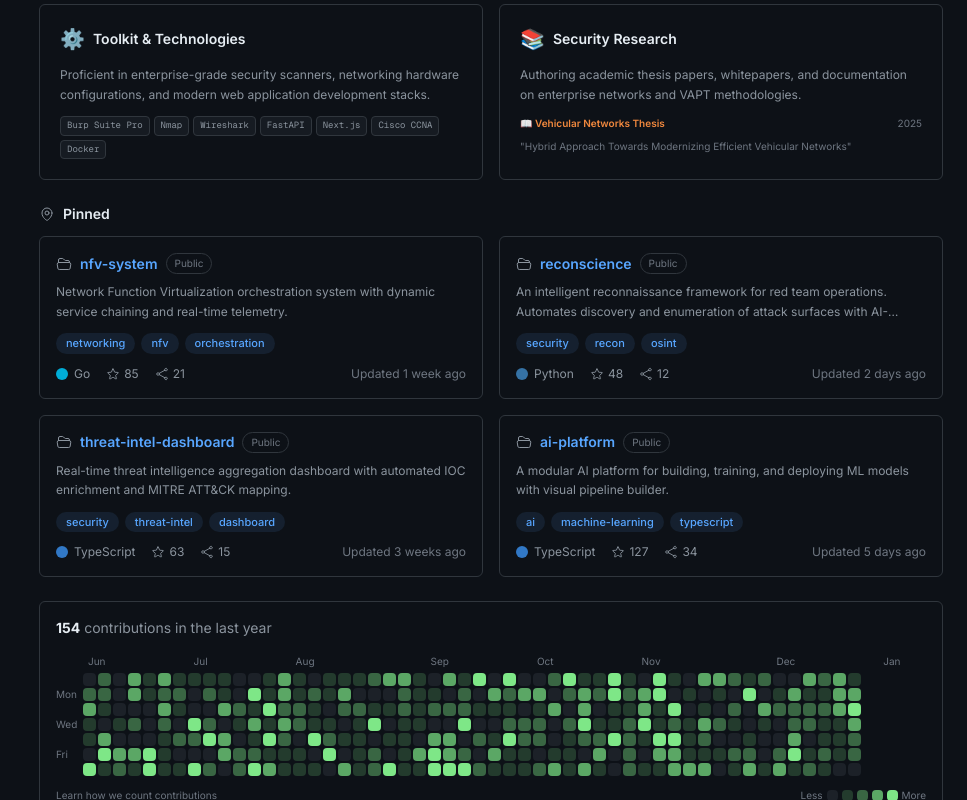
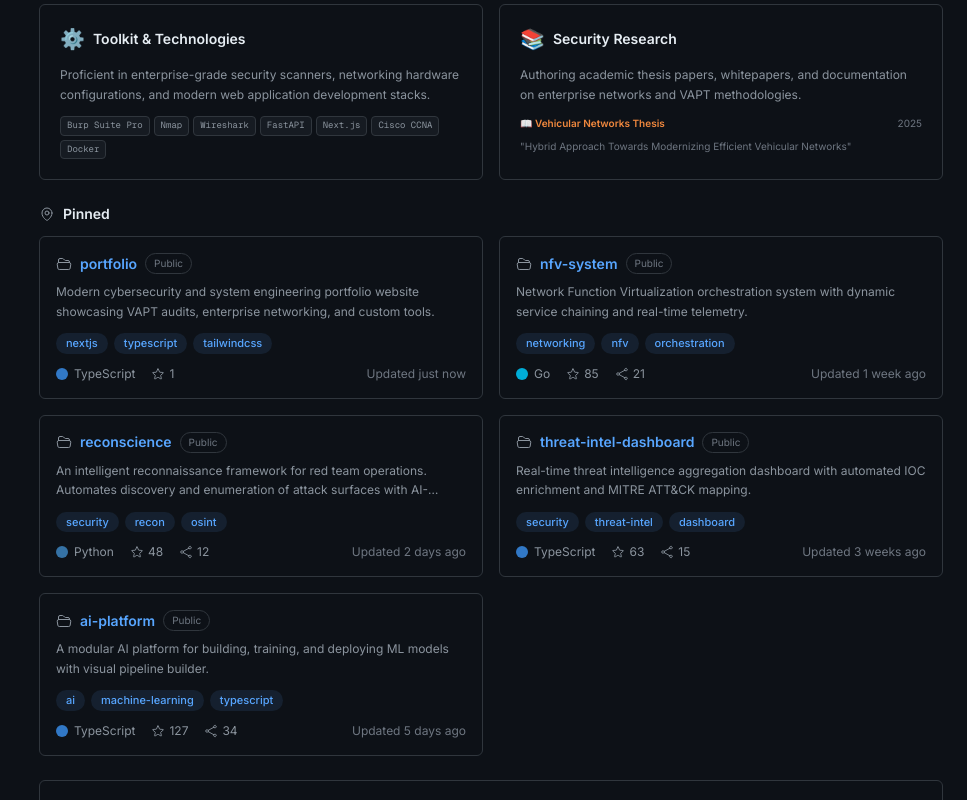
Before and after one commit to DidarAlif/portfolio, a Next.js app: page / in a window 1280 px wide. Shown: the part 1361-2161 px from the top of the page, without its empty margins (313-1280 px from the left). Built offline with nearby package versions, Linux system fonts and the light colour scheme.

Commit message:
feat: add portfolio repo metadata, implement local-live metadata merging logic on repositories tab

```diff
--- a/src/app/(profile)/repositories/page.tsx
+++ b/src/app/(profile)/repositories/page.tsx
@@ -31,14 +31,20 @@ export default function RepositoriesPage() {
 
         if (Array.isArray(data) && data.length > 0) {
           // Map GitHub API response to our Repository interface
-          const mappedRepos: Repository[] = data.map((item: any) => ({
+          const mappedRepos: Repository[] = data.map((item: any) => {
+            // Find local override if it exists
+            const localOverride = fallbackRepos.find(
+              (r) => r.name.toLowerCase() === item.name.toLowerCase()
+            );
+
+            return {
               id: String(item.id),
               name: item.name,
-            description: item.description || "No description provided.",
-            longDescription: item.description || "No description provided.",
+              description: localOverride?.description || item.description || "No description provided.",
+              longDescription: localOverride?.longDescription || item.description || "No description provided.",
               language: item.language || "Shell",
               languageColor: getLanguageColor(item.language),
-            techStack: item.language ? [item.language] : ["Shell"],
+              techStack: localOverride?.techStack || (item.language ? [item.language] : ["Shell"]),
               stars: item.stargazers_count,
               forks: item.forks_count,
               issues: item.open_issues_count,
@@ -46,11 +52,12 @@ export default function RepositoriesPage() {
               updated: formatUpdatedDate(item.updated_at),
               github: item.html_url,
               live: item.homepage || "",
-            pinned: false,
-            topics: item.topics || [],
+              pinned: localOverride?.pinned || false,
+              topics: item.topics && item.topics.length > 0 ? item.topics : (localOverride?.topics || []),
               visibility: item.private ? "Private" : "Public",
               year: item.created_at ? item.created_at.substring(0, 4) : String(new Date(item.updated_at).getFullYear()),
-          }));
+            };
+          });
           setRepos(mappedRepos);
         } else {
           // If 0 repos, use fallback
--- a/src/data/portfolio.ts
+++ b/src/data/portfolio.ts
@@ -168,6 +168,28 @@ export const portfolioData = {
   ],
 
   repositories: [
+    {
+      id: "portfolio",
+      name: "portfolio",
+      description:
+        "Modern cybersecurity and system engineering portfolio website showcasing VAPT audits, enterprise networking, and custom tools.",
+      longDescription:
+        "A highly optimized, premium portfolio website showcasing cybersecurity engineering, VAPT audits, enterprise networking configurations, and system administration skills. Features interactive terminal navigation, real-time repository fetching, contribution charts, and direct contact system.",
+      language: "TypeScript",
+      languageColor: "#3178C6",
+      techStack: ["Next.js", "TypeScript", "Tailwind CSS", "Framer Motion", "React"],
+      stars: 1,
+      forks: 0,
+      issues: 0,
+      watchers: 1,
+      updated: "just now",
+      github: "https://github.com/DidarAlif/portfolio",
+      live: "https://me-didar.vercel.app",
+      pinned: true,
+      topics: ["nextjs", "typescript", "tailwindcss", "portfolio", "framer-motion"],
+      visibility: "Public",
+      year: "2026",
+    },
     {
       id: "nfv-system",
       name: "nfv-system",
```
Lines whose indentation alone changed are shown as unchanged.
